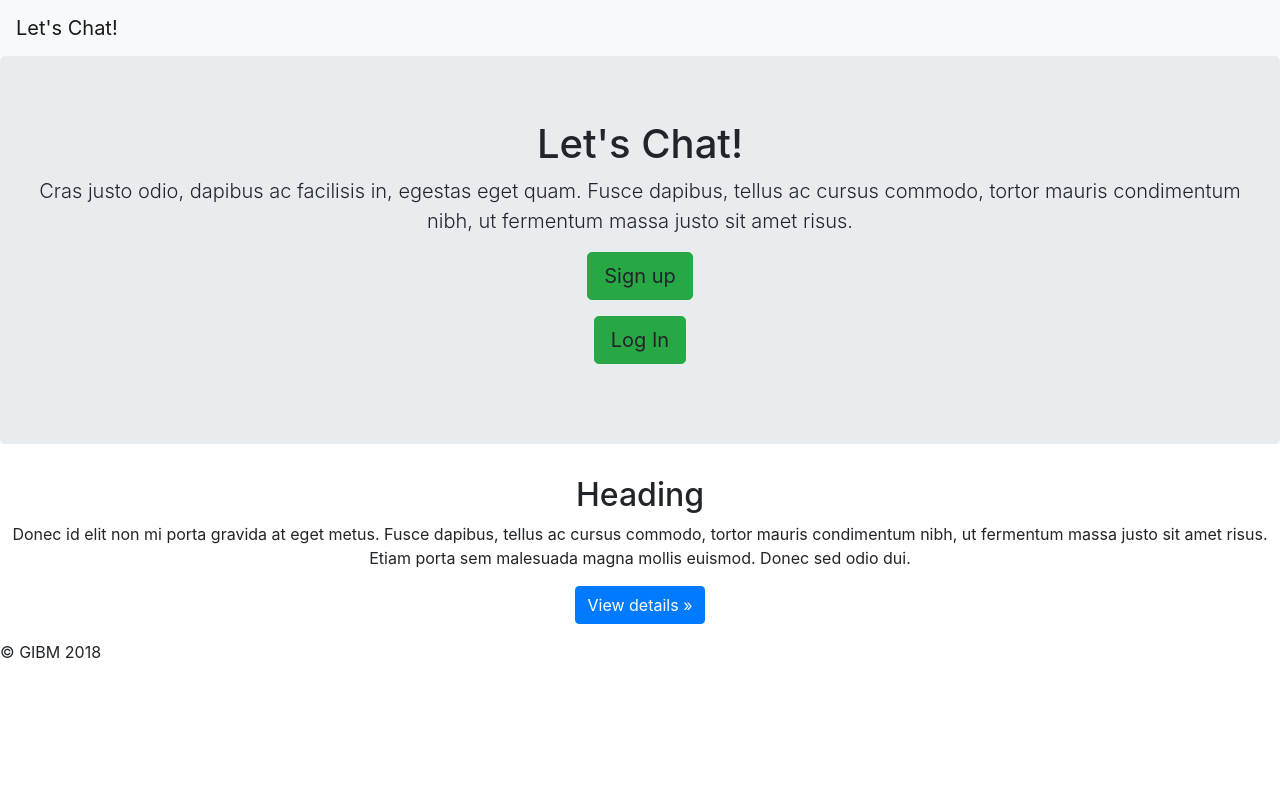
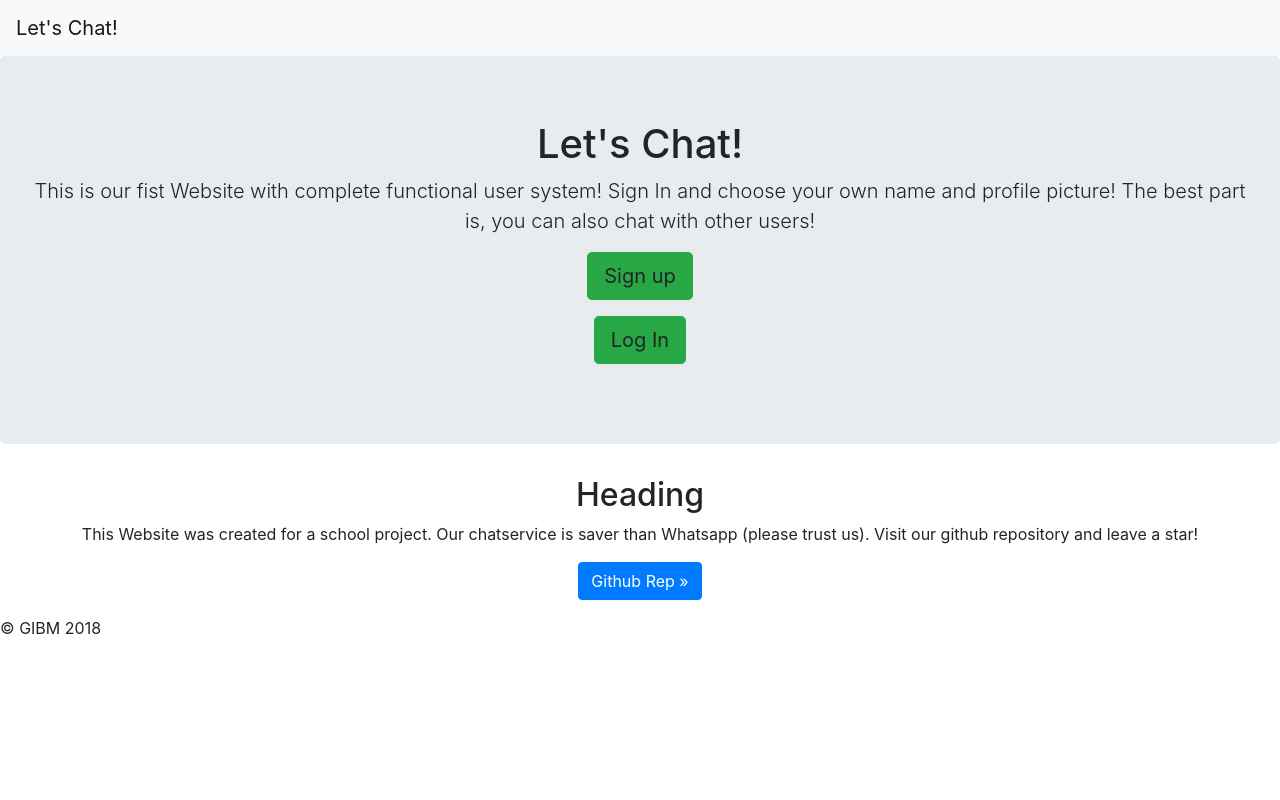
Before and after one commit to P30dSW/EncryptedChat, a PHP site: page / in a window 1280 px wide. Run offline with PHP 8.4, Linux system fonts and the light colour scheme.

Commit message:
some fine ajustment

```diff
--- a/Data/logInManager.php
+++ b/Data/logInManager.php
@@ -190,22 +190,18 @@ function changeUserName($uid,$newUsername){
 }
 
 function addProfilePicture($img_file){
-    //TODO: Implement method
-
     $profilePicName = "";
     //check fileType
     $fileExt = explode('.',$img_file['name']);
     $fileAcExt = strtolower(end($fileExt));
     $allowed = array('jpg','jpeg','png');
-    //
     //generate uid
     if(in_array($fileAcExt,$allowed)){
         $newImgName = uniqid('',true);
-        $newDicretory = "../src/Profile_Pictures/" . $newImgName . "." . $fileAcExt;
+        $newDicretory = "../Image/Profile_Pictures/" . $newImgName . "." . $fileAcExt;
         move_uploaded_file($img_file['tmp_name'],$newDicretory);
         $profilePicName = $newImgName . "." . $fileAcExt;
     }
-
     return $profilePicName;
 }
 ?>
--- a/Site/index.php
+++ b/Site/index.php
@@ -190,6 +190,7 @@ switch($_POST['submit']) {
 <script src="https://code.jquery.com/jquery-3.3.1.slim.min.js" integrity="sha384-q8i/X+965DzO0rT7abK41JStQIAqVgRVzpbzo5smXKp4YfRvH+8abtTE1Pi6jizo" crossorigin="anonymous"></script>
 <script src="https://cdnjs.cloudflare.com/ajax/libs/popper.js/1.14.3/umd/popper.min.js" integrity="sha384-ZMP7rVo3mIykV+2+9J3UJ46jBk0WLaUAdn689aCwoqbBJiSnjAK/l8WvCWPIPm49" crossorigin="anonymous"></script>
 <script src="https://stackpath.bootstrapcdn.com/bootstrap/4.1.3/js/bootstrap.min.js" integrity="sha384-ChfqqxuZUCnJSK3+MXmPNIyE6ZbWh2IMqE241rYiqJxyMiZ6OW/JmZQ5stwEULTy" crossorigin="anonymous"></script>
+<title>Let's Chat! Homepage</title>
 </head>
 <body>
 <div>
@@ -275,7 +276,7 @@ if($success != ""){
 <div id="content">
     <div class="jumbotron">
 <h1 class="text-center">Let's Chat!</h1>
-<p class="lead text-center">Cras justo odio, dapibus ac facilisis in, egestas eget quam. Fusce dapibus, tellus ac cursus commodo, tortor mauris condimentum nibh, ut fermentum massa justo sit amet risus.</p>
+<p class="lead text-center">This is our fist Website with complete functional user system! Sign In and choose your own name and profile picture! The best part is, you can also chat with other users!</p>
 <?php
 if(! isset($_SESSION['IsLogIn'])){
                                ?>
@@ -293,8 +294,8 @@ if(! isset($_SESSION['IsLogIn'])){
     </div>
 
           <h2 class="text-center">Heading</h2>
-          <p class="text-center">Donec id elit non mi porta gravida at eget metus. Fusce dapibus, tellus ac cursus commodo, tortor mauris condimentum nibh, ut fermentum massa justo sit amet risus. Etiam porta sem malesuada magna mollis euismod. Donec sed odio dui. </p>
-          <p class="text-center"><a class="btn btn-primary" href="#" role="button">View details &raquo;</a></p>
+          <p class="text-center">This Website was created for a school project. Our chatservice is saver than Whatsapp (please trust us). Visit our github repository and leave a star!</p>
+          <p class="text-center"><a class="btn btn-primary" href="https://github.com/P30dSW/EncryptedChat" role="button">Github Rep &raquo;</a></p>
 
 
 <!-- Login in Sign In Modals -->
@@ -321,8 +322,9 @@ if(! isset($_SESSION['IsLogIn'])){
         </div>
         <div class="form-group">
         <label for="usrnmInputSignIn">Username</label>
-        <input id="usrnmInputSignIn"class="form-control" type="text" placeholder="Username" maxlength="30" required="true" name="username" pattern="(?=.*[a-z])(?=.*[A-Z])(?=.*[0-9])[a-zA-Z0-9]{6,}">
-        </div>
+        <input id="usrnmInputSignIn"class="form-control" type="text" placeholder="Username" maxlength="30" required="true" name="username" pattern="(?=.*[a-z])(?=.*[A-Z])[a-zA-Z0-9]{6,}">
+        <small class="form-text text-muted">longer than 6 characters,must contain a capital letter</small>
+      </div>
         <div class="form-group">
 
         <label for="emailInputSignIn">Email address</label>
@@ -362,7 +364,8 @@ if(! isset($_SESSION['IsLogIn'])){
         <div class="form-group">
         <label for="usrnmInputLogIn">Username</label>
         <input id="usrnmInputLogIn"class="form-control" type="text" required="true" placeholder="Username" name="username">
-        </div>
+        <small class="form-text text-muted">longer than 6 characters,must contain a capital letter</small>
+      </div>
         <div class="form-group">
         <label for="passwordInputLogIn">Password</label>
         <input type="password" class="form-control" id="passwordInputLogIn" placeholder="Password" name="password" required="true" pattern="(?=^.{8,}$)(?=.*\d+)(?![.\n])(?=.*[A-Z])(?=.*[a-z]).*$" maxlength="100">
@@ -420,8 +423,9 @@ if(! isset($_SESSION['IsLogIn'])){
         <form action="" method="POST">
         <div class="form-group">
         <label for=newUseranmeInput">New Username</label>
-        <input name="username" type="text" class="form-control" id="newUseranmeInput" placeholder="New Username" maxlength="30" required="true" name="username" pattern="(?=.*[a-z])(?=.*[A-Z])(?=.*[0-9])[a-zA-Z0-9]{6,}">
-        </div>
+        <input name="username" type="text" class="form-control" id="newUseranmeInput" placeholder="New Username" maxlength="30" required="true" name="username" pattern="(?=.*[a-z])(?=.*[A-Z])[a-zA-Z0-9]{6,}">
+        <small class="form-text text-muted">longer than 6 characters,must contain a capital letter</small>
+      </div>
       </div>
       <div class="modal-footer">
         <button type="button" class="btn btn-secondary" data-dismiss="modal">Close</button>
--- a/Site/styles/chat.css
+++ b/Site/styles/chat.css
@@ -1,4 +1,4 @@
-body, html, .container {
+body, html {
     height: 100%;
 }
 .dropdown-menu {
@@ -35,7 +35,6 @@ body, html, .container {
     width: 100%;
   }
   .sendMsgBtn {
-    height: 33px;
     position: absolute;
     right: 0;
     top: 11px;
```
Also changed, not shown: Site/chat.php (+8 -5 lines), Site/scripts/chat.js (+38 -21 lines).
